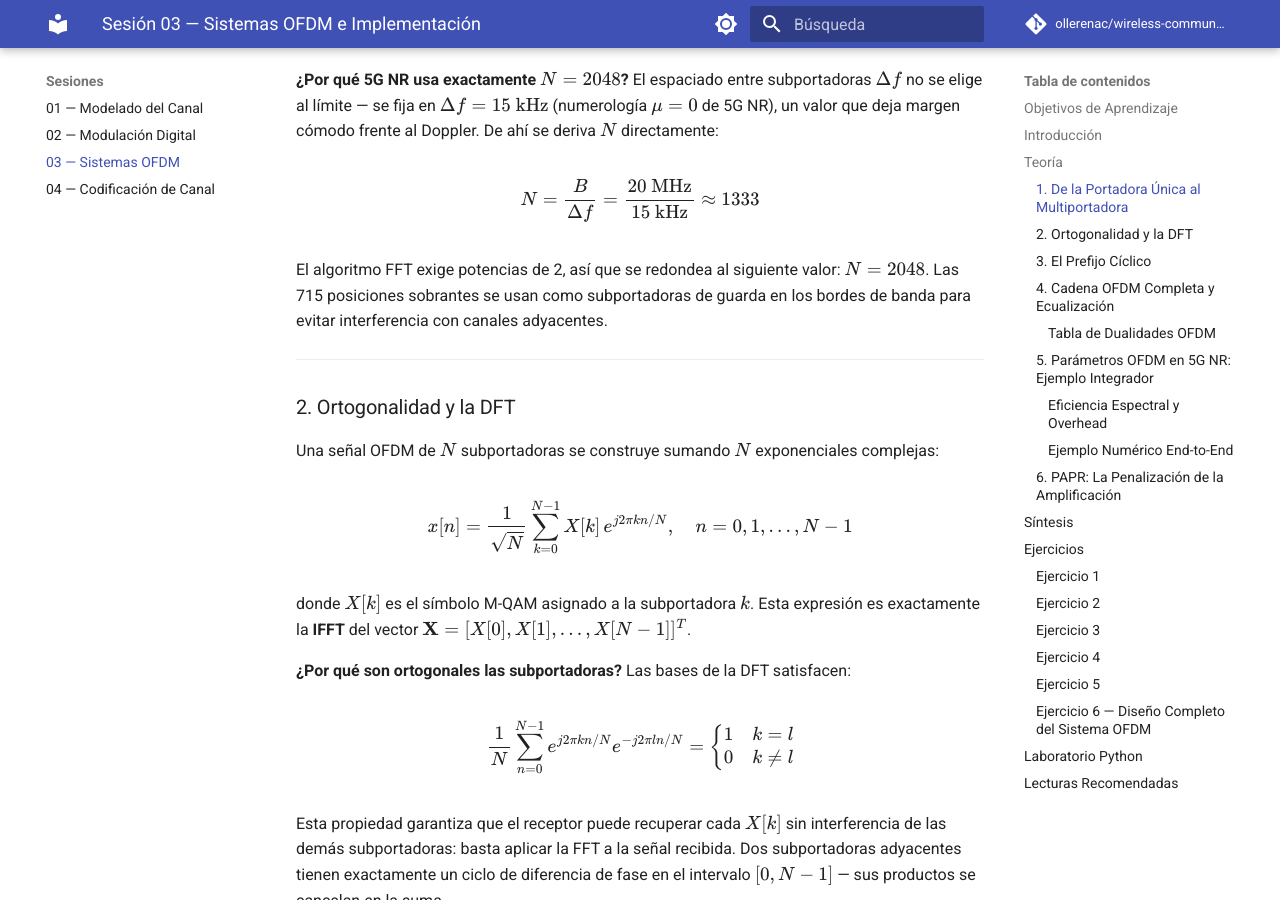
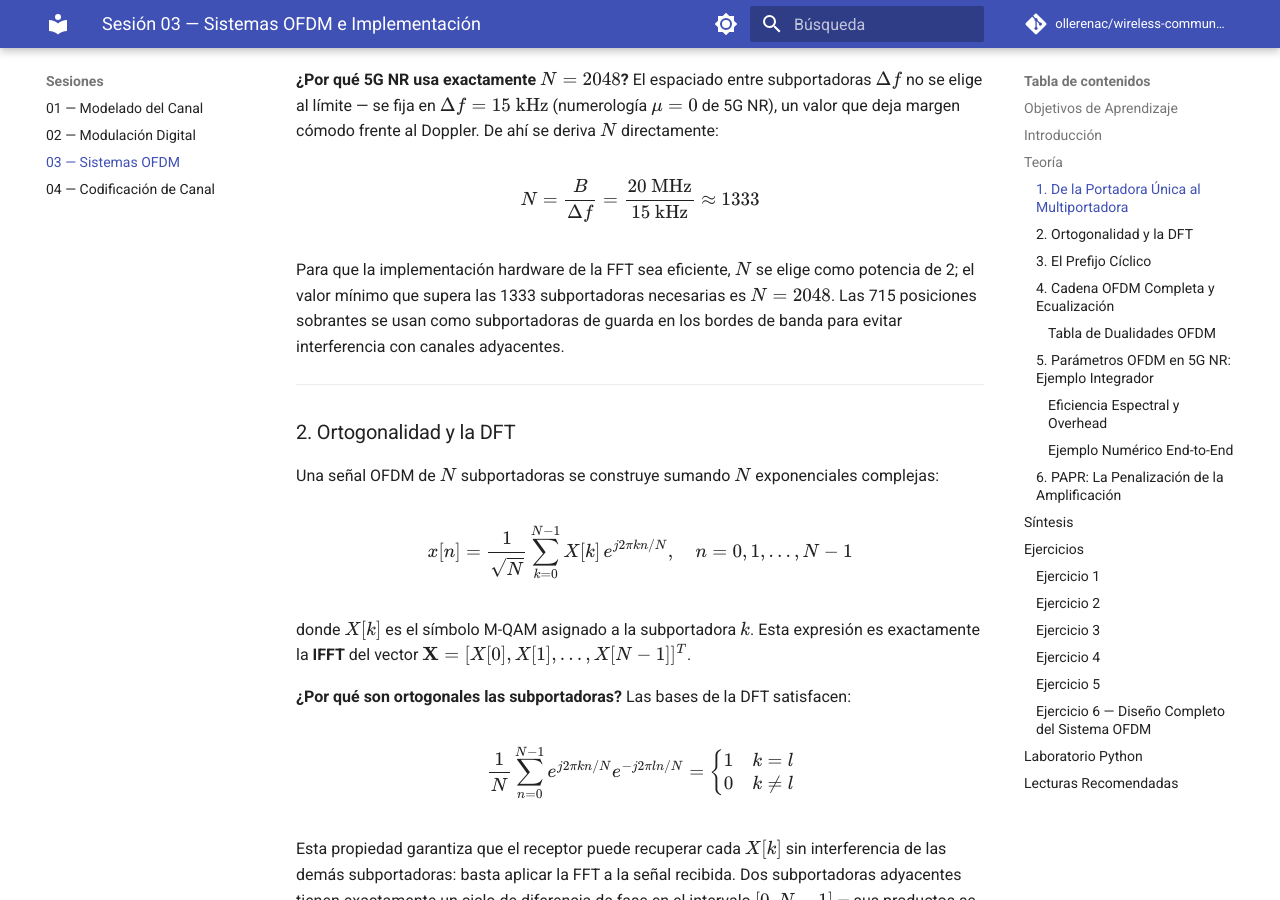
Before and after one commit to ollerenac/wireless-communication-systems, an MkDocs documentation site: the page built from docs/sessions/03-ofdm-systems/index.md, in a window 1280 px wide and 900 px high, scrolled down 3540 px. Built offline with MkDocs 1.6.1 and Material for MkDocs 9.7.7, drawn with Linux system fonts in a browser that asks for light colours; comment, search, counter and statistics services are not loaded.

Commit message:
sess03: fix FFT power-of-2 justification — efficiency preference, not requirement
Co-Authored-By: Claude Sonnet 4.6 <noreply@anthropic.com>

```diff
--- a/docs/sessions/03-ofdm-systems/index.md
+++ b/docs/sessions/03-ofdm-systems/index.md
@@ -88,7 +88,7 @@ Con $v = 120\ \text{km/h}$, $f_c = 2\ \text{GHz}$, $f_{D,\text{max}} \approx 222
 
 $$N = \frac{B}{\Delta f} = \frac{20\ \text{MHz}}{15\ \text{kHz}} \approx 1333$$
 
-El algoritmo FFT exige potencias de 2, así que se redondea al siguiente valor: $N = 2048$. Las 715 posiciones sobrantes se usan como subportadoras de guarda en los bordes de banda para evitar interferencia con canales adyacentes.
+Para que la implementación hardware de la FFT sea eficiente, $N$ se elige como potencia de 2; el valor mínimo que supera las 1333 subportadoras necesarias es $N = 2048$. Las 715 posiciones sobrantes se usan como subportadoras de guarda en los bordes de banda para evitar interferencia con canales adyacentes.
 
 ---
 
```
